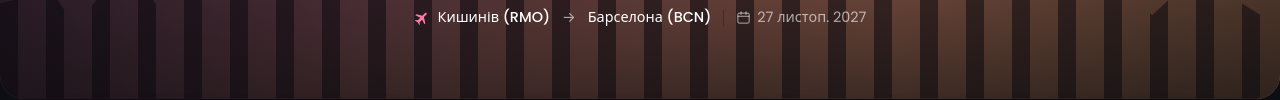
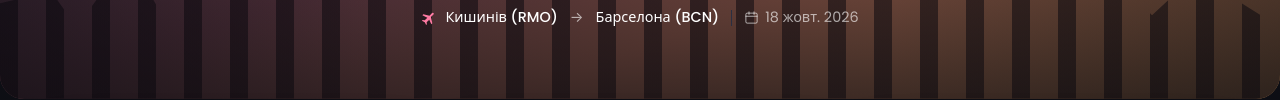
Before and after one commit to shtilyao/moving, a plain HTML site: page index.html in a window 1280 px wide. Shown: the part 627-727 px from the top of the page. Drawn offline with Linux system fonts and the light colour scheme; files that its build step writes are made by us from their sources; a script that the page names is missing.

Commit message:
Deploying to gh-pages from @ shtilyao/moving@a38ed7480dd44e5d567099a81852e77e6d85cbca 🚀

```diff
--- a/index.html
+++ b/index.html
@@ -162,7 +162,7 @@
                   stroke-linecap="round"
                 />
               </svg>
-              27 листоп. 2027
+              18 жовт. 2026
             </span>
           </div>
         </div>
```
